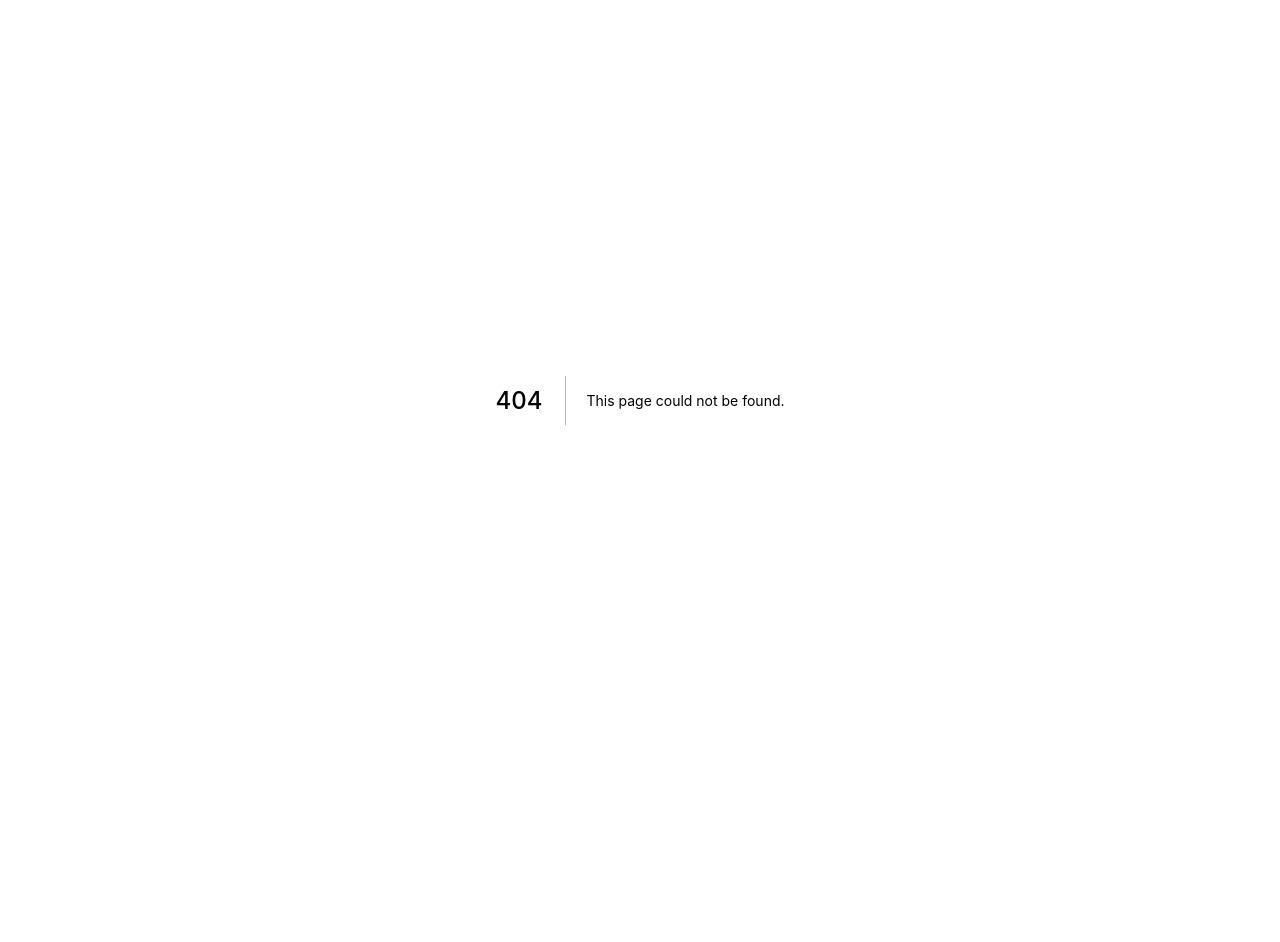
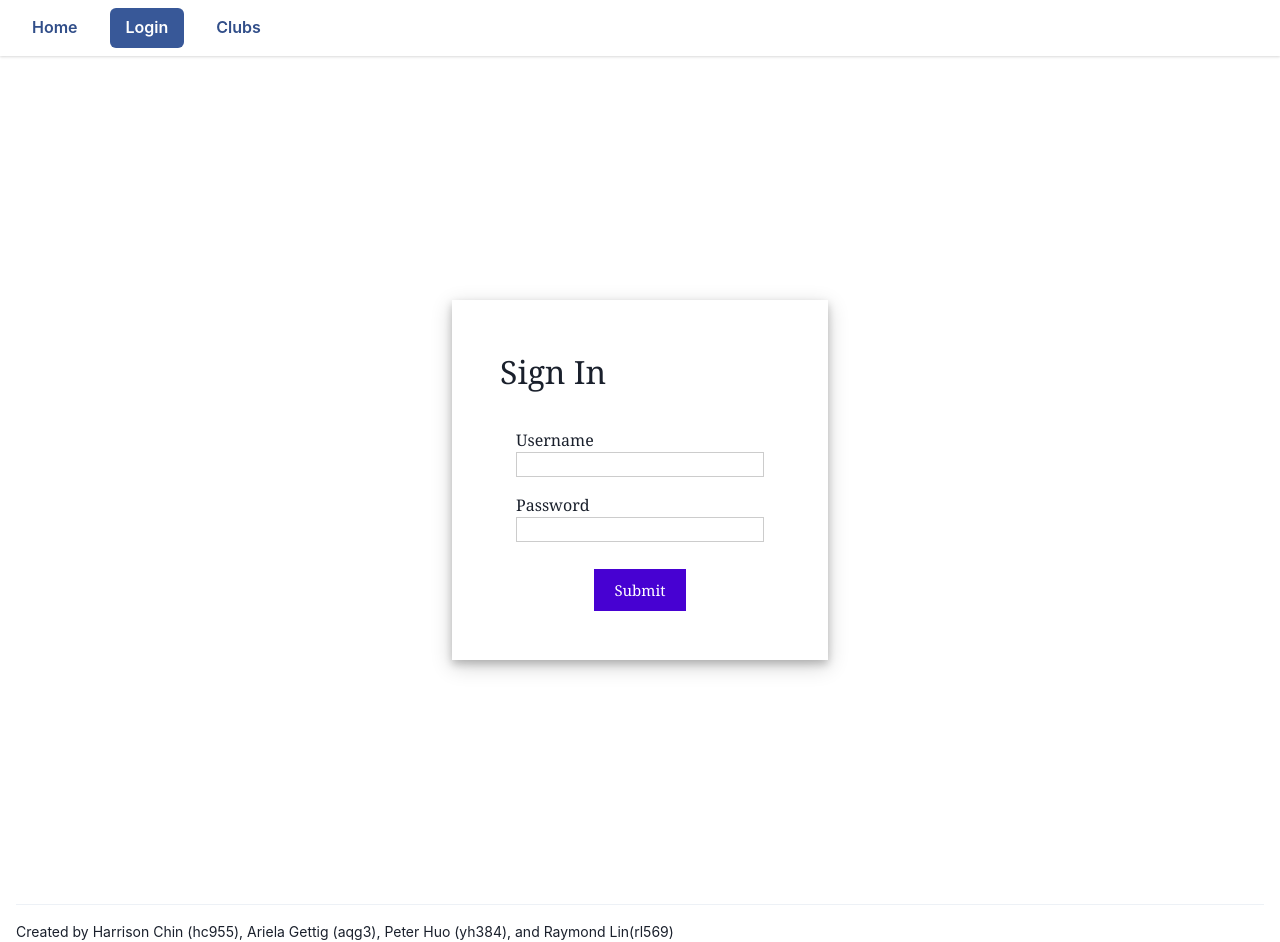
Before and after one commit to agettig/trends-clubhub, a Next.js app: page /login in a window 1280 px wide. Before the commit this address had no page. Before the commit the page ends 800 px from the top, so only its background shows below. Built offline with nearby package versions, Linux system fonts and the light colour scheme.

Commit message:
made changes to login form and updated navbar

```diff
--- a/components/layout/Layout.tsx
+++ b/components/layout/Layout.tsx
@@ -1,13 +1,13 @@
-import React, { ReactNode } from "react"
-import Head from "next/head"
-import Navbar from "./Navbar"
-import Footer from "./Footer"
-import { Container } from "@chakra-ui/react"
+import React, { ReactNode } from "react";
+import Head from "next/head";
+import Navbar from "./Navbar";
+import Footer from "./Footer";
+import { Container } from "@chakra-ui/react";
 
 type Props = {
-  children?: ReactNode
-  title: string
-}
+  children?: ReactNode;
+  title: string;
+};
 
 const Layout = ({ children, title }: Props) => (
   <div>
@@ -17,9 +17,10 @@ const Layout = ({ children, title }: Props) => (
       <meta name="viewport" content="initial-scale=1.0, width=device-width" />
       <link rel="icon" href="/favicon.ico" />
     </Head>
+    <Navbar />
     <Container my={6}>{children}</Container>
     <Footer />
   </div>
-)
+);
 
-export default Layout
+export default Layout;
--- a/components/layout/Navbar.tsx
+++ b/components/layout/Navbar.tsx
@@ -1,12 +1,12 @@
-import React from "react"
-import NextLink from "next/link"
-import { Box, Button, HStack, Link } from "@chakra-ui/react"
-import { useRouter } from "next/router"
+import React from "react";
+import NextLink from "next/link";
+import { Box, Button, HStack, Link } from "@chakra-ui/react";
+import { useRouter } from "next/router";
 
 type NavLinkData = {
-  name: string
-  path: string
-}
+  name: string;
+  path: string;
+};
 
 const navData: NavLinkData[] = [
   {
@@ -14,13 +14,17 @@ const navData: NavLinkData[] = [
     path: "/",
   },
   {
-    name: "Frodo",
-    path: "/frodo",
+    name: "Login",
+    path: "/login",
   },
-]
+  {
+    name: "Clubs",
+    path: "/clubs",
+  },
+];
 
 const NavLink = ({ name, path }: NavLinkData) => {
-  const { pathname: currentPath } = useRouter()
+  const { pathname: currentPath } = useRouter();
   return (
     <NextLink key={path} href={path} passHref>
       <Link
@@ -39,8 +43,8 @@ const NavLink = ({ name, path }: NavLinkData) => {
         </Button>
       </Link>
     </NextLink>
-  )
-}
+  );
+};
 
 const Navbar = () => {
   return (
@@ -53,7 +57,7 @@ const Navbar = () => {
         </HStack>
       </HStack>
     </Box>
-  )
-}
+  );
+};
 
-export default Navbar
+export default Navbar;
--- a/components/login/Login.tsx
+++ b/components/login/Login.tsx
@@ -16,26 +16,26 @@ const Login = () => {
   };
 
   const renderForm = (
-    <div className={styles.form}>
+    <div>
       <form onSubmit={login}>
         <div className={styles.inputContainer}>
           <label>Username </label>
-          <input type="text" name="" required />
+          <input type="text" name="" required className={styles.text} />
         </div>
         <div className={styles.inputContainer}>
           <label>Password </label>
-          <input type="password" name="" required />
+          <input type="password" name="" required className={styles.password} />
         </div>
-        <div className={styles.buttonContainer}>
-          <input type="submit" />
+        <div className={styles.button}>
+          <input type="submit" className={styles.submit} />
         </div>
       </form>
     </div>
   );
 
   return (
-    <div className={styles.app}>
-      <div className={styles.loginForm}>
+    <div className={styles.page}>
+      <div className={styles.form}>
         <div className={styles.title}>Sign In</div>
         {isSubmitted ? "" : renderForm}
       </div>
--- a/components/login/login.module.css
+++ b/components/login/login.module.css
@@ -1,43 +1,40 @@
-.app {
-  font-family: sans-serif;
+.page {
+  font-family: Georgia, Times, "Times New Roman", serif, sans-serif;
   display: flex;
   align-items: center;
   justify-content: center;
   flex-direction: column;
-  gap: 20px;
   height: 100vh;
-  font-family: Cambria, Cochin, Georgia, Times, "Times New Roman", serif;
-  background-color: #f8f9fd;
 }
 
-/* input[type="text"],
-input[type="password"] {
+.text,
+.password {
   height: 25px;
   border: 1px solid rgba(0, 0, 0, 0.2);
 }
 
-input[type="submit"] {
+.submit {
   margin-top: 10px;
   cursor: pointer;
   font-size: 15px;
-  background: #01d28e;
-  border: 1px solid #01d28e;
+  background: #4701d2;
+  border: 1px solid white;
   color: #fff;
   padding: 10px 20px;
 }
 
-input[type="submit"]:hover {
-  background: #6cf0c2;
-} */
+.submit:hover {
+  background: #c46cf0;
+}
 
-.buttonContainer {
+.button {
   display: flex;
   justify-content: center;
 }
 
-.loginForm {
+.form {
   background-color: white;
-  padding: 2rem;
+  padding: 3rem;
   box-shadow: 0 4px 8px 0 rgba(0, 0, 0, 0.2), 0 6px 20px 0 rgba(0, 0, 0, 0.19);
 }
 
@@ -46,13 +43,12 @@ input[type="submit"]:hover {
 }
 
 .title {
-  font-size: 25px;
-  margin-bottom: 20px;
+  font-size: 2rem;
+  margin-bottom: 2rem;
 }
 
 .inputContainer {
   display: flex;
   flex-direction: column;
-  gap: 8px;
-  margin: 10px;
+  margin: 1rem;
 }
--- a/pages/_app.tsx
+++ b/pages/_app.tsx
@@ -3,7 +3,11 @@ import type { AppProps } from "next/app";
 import { ChakraProvider } from "@chakra-ui/react";
 
 function MyApp({ Component, pageProps }: AppProps) {
-  return <Component {...pageProps} />;
+  return (
+    <ChakraProvider>
+      <Component {...pageProps} />
+    </ChakraProvider>
+  );
 }
 
 export default MyApp;
--- /dev/null
+++ b/pages/login.tsx
@@ -0,0 +1,12 @@
+import Login from "../components/login/Login";
+import Layout from "../components/layout/Layout";
+
+const LoginPage = () => {
+  return (
+    <Layout title="login">
+      <Login />
+    </Layout>
+  );
+};
+
+export default LoginPage;
```
Also changed, not shown: pages/clubs.tsx (+7 -8 lines).
